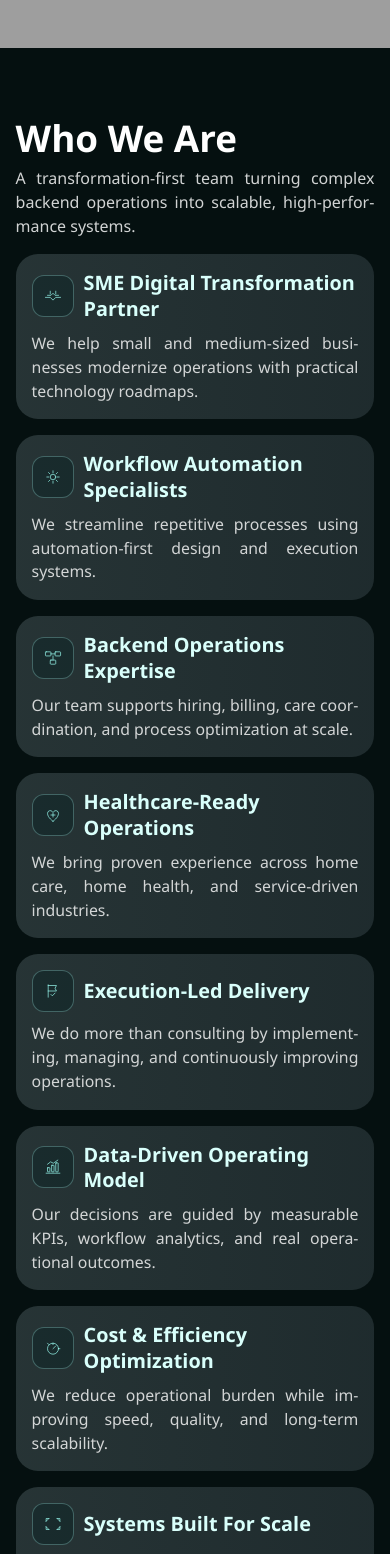
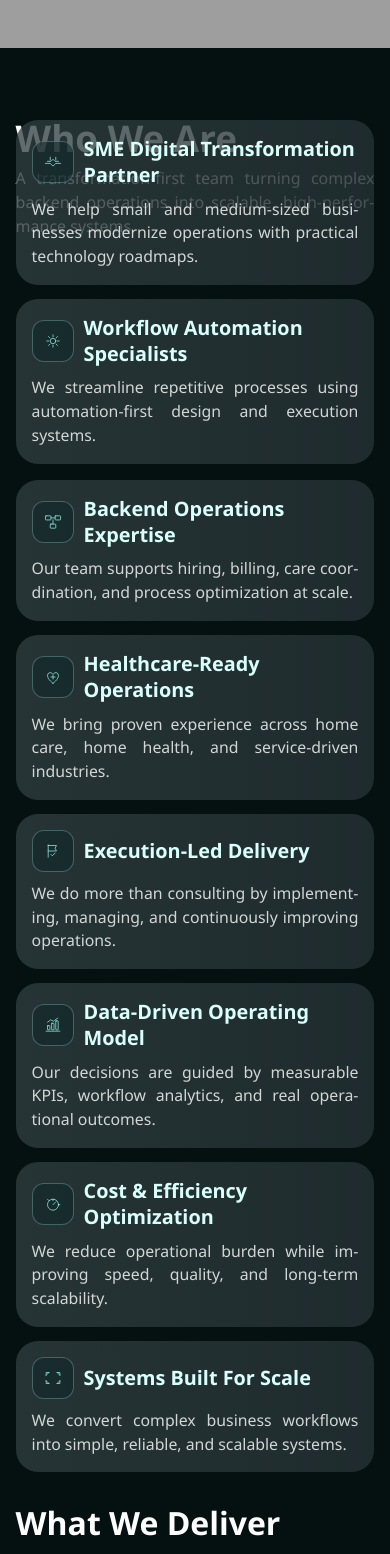
Before and after one commit to mtahaarif/A-T-Nexus-, a Next.js app: page / in a window 390 px wide. Shown: the part 940-2494 px from the top of the page. Built offline with nearby package versions, Linux system fonts and the light colour scheme; grey boxes are pictures that could not be loaded; a web font is replaced by a local one.

Commit message:
Refine Who We Are two-part card layout

```diff
--- a/src/app/globals.css
+++ b/src/app/globals.css
@@ -513,14 +513,25 @@ img {
 	gap: 14px;
 }
 
-.home-insight-panel-who .home-insight-grid {
-	display: contents;
-}
-
 .home-insight-panel-who .home-insight-head {
 	grid-column: 1 / 2;
 	grid-row: 1;
 	align-self: start;
+}
+
+.home-who-top-cards {
+	grid-column: 2 / 3;
+	grid-row: 1;
+	display: grid;
+	grid-template-columns: 1fr;
+	gap: 14px;
+}
+
+.home-who-bottom-cards {
+	grid-column: 1 / -1;
+	display: grid;
+	grid-template-columns: repeat(2, minmax(0, 1fr));
+	gap: 14px;
 }
 
 .home-insight-panel-deliver .home-insight-grid {
@@ -1962,6 +1973,12 @@ img {
 		gap: 16px;
 	}
 
+	.home-who-top-cards,
+	.home-who-bottom-cards {
+		grid-column: 1 / -1;
+		grid-template-columns: repeat(2, minmax(0, 1fr));
+	}
+
 	.home-insight-head-deliver {
 		grid-template-columns: 1fr;
 		gap: 10px;
@@ -2042,6 +2059,11 @@ img {
 		grid-template-columns: 1fr;
 	}
 
+	.home-who-top-cards,
+	.home-who-bottom-cards {
+		grid-template-columns: 1fr;
+	}
+
 	.mission-stack {
 		grid-template-columns: 1fr;
 	}
--- a/src/components/SiteSections.tsx
+++ b/src/components/SiteSections.tsx
@@ -296,6 +296,9 @@ export function HeroSection() {
 }
 
 export function HomeSplitSection() {
+  const whoTopCards = whoWeAreHighlights.slice(0, 2);
+  const whoBottomCards = whoWeAreHighlights.slice(2);
+
   return (
     <section className="section-pad home-insight-shell">
       <div className="container home-insight-grid-wrap">
@@ -307,8 +310,23 @@ export function HomeSplitSection() {
               scalable, high-performance systems.
             </p>
           </div>
-          <div className="home-insight-grid">
-            {whoWeAreHighlights.map((item) => (
+
+          <div className="home-who-top-cards">
+            {whoTopCards.map((item) => (
+              <article key={item.title} className="home-insight-card home-insight-card-who">
+                <div className="home-insight-card-head">
+                  <span className="home-insight-icon" aria-hidden="true">
+                    <HomeInsightIcon type={item.icon} />
+                  </span>
+                  <h3>{item.title}</h3>
+                </div>
+                <p>{item.text}</p>
+              </article>
+            ))}
+          </div>
+
+          <div className="home-who-bottom-cards">
+            {whoBottomCards.map((item) => (
               <article key={item.title} className="home-insight-card home-insight-card-who">
                 <div className="home-insight-card-head">
                   <span className="home-insight-icon" aria-hidden="true">
```
